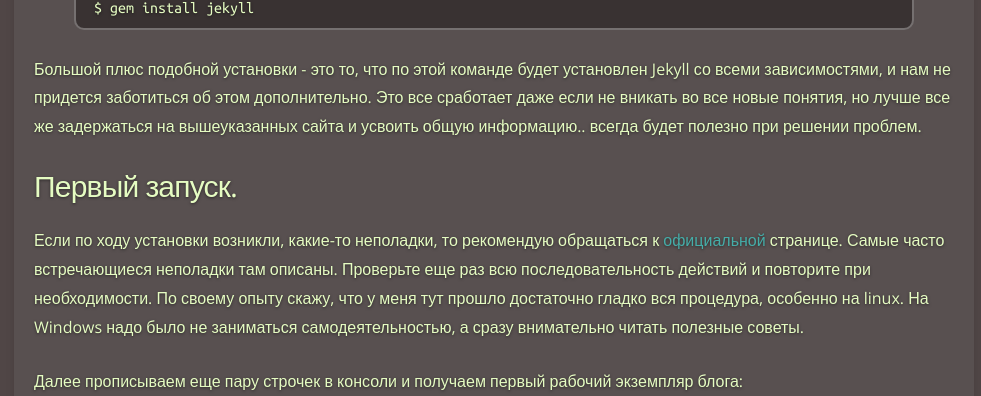
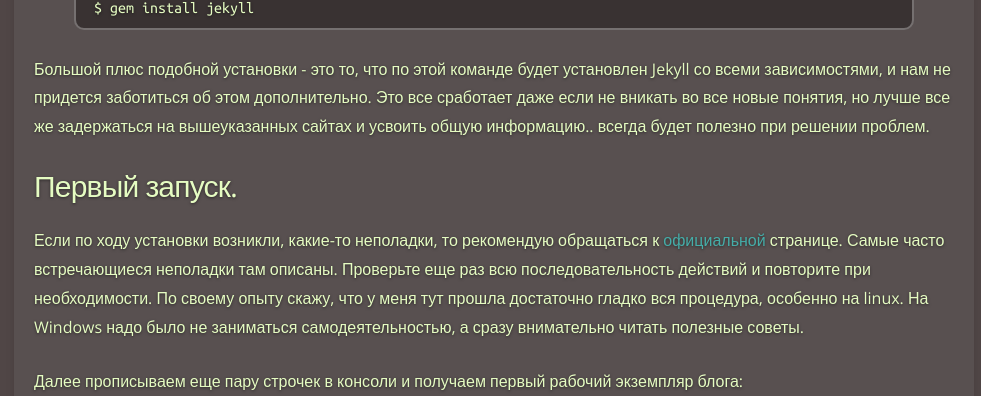
Before and after one commit to kiviok/kiviok.github.io, a Jekyll site: the page built from _posts/2016-03-31-jekyll-blog-welcome.md, in a window 1280 px wide and 900 px high, scrolled down 561 px. Shown: the part 202-598 px from the top of the window, without its empty margins (146-1127 px from the left). Built offline with Jekyll 4.4.1, drawn with Linux system fonts in a browser that asks for light colours; comment, search, counter and statistics services are not loaded.

Commit message:
Update 2016-03-31-jekyll-blog-welcome.md

```diff
--- a/_posts/2016-03-31-jekyll-blog-welcome.md
+++ b/_posts/2016-03-31-jekyll-blog-welcome.md
@@ -16,11 +16,11 @@ description: Подготовка к установке jekyll, неообход
 {% highlight bash %}
  $ gem install jekyll
 {% endhighlight %}
-Большой плюс подобной установки - это то, что по этой команде будет установлен Jekyll со всеми зависимостями, и нам не придется заботиться об этом дополнительно. Это все сработает даже если не вникать во все новые понятия, но лучше все же задержаться на вышеуказанных сайта и усвоить общую информацию.. всегда будет полезно при решении проблем.
+Большой плюс подобной установки - это то, что по этой команде будет установлен Jekyll со всеми зависимостями, и нам не придется заботиться об этом дополнительно. Это все сработает даже если не вникать во все новые понятия, но лучше все же задержаться на вышеуказанных сайтах и усвоить общую информацию.. всегда будет полезно при решении проблем.
 
 #### Первый запуск.
 
-Если по ходу установки возникли, какие-то неполадки, то рекомендую обращаться к [официальной](https://jekyllrb.com/docs/troubleshooting/) странице. Самые часто встречающиеся неполадки там описаны. Проверьте еще раз всю последовательность действий и повторите при необходимости. По своему опыту скажу, что у меня тут прошло достаточно гладко вся процедура, особенно на linux. На Windows надо было не заниматься самодеятельностью, а сразу внимательно читать полезные советы.
+Если по ходу установки возникли, какие-то неполадки, то рекомендую обращаться к [официальной](https://jekyllrb.com/docs/troubleshooting/) странице. Самые часто встречающиеся неполадки там описаны. Проверьте еще раз всю последовательность действий и повторите при необходимости. По своему опыту скажу, что у меня тут прошла достаточно гладко вся процедура, особенно на linux. На Windows надо было не заниматься самодеятельностью, а сразу внимательно читать полезные советы.
 
 Далее прописываем еще пару строчек в консоли и получаем первый рабочий экземпляр блога:
 {% highlight bash %}
```
